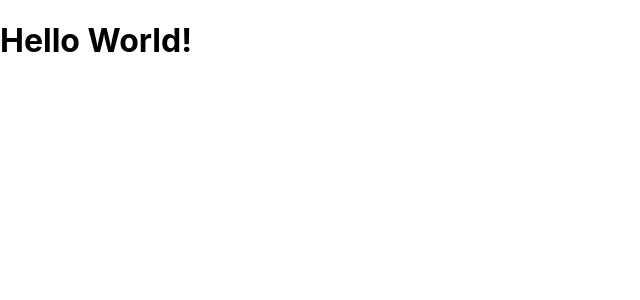
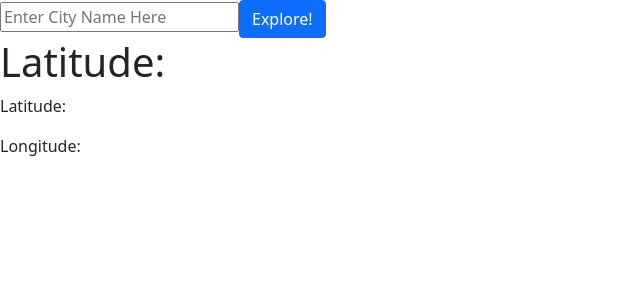
Before and after one commit to Twin-2/city-explorer, a React (Create React App) app: page / in a window 1280 px wide. Shown: the top 300 px of the page, without its empty margins (0-640 px from the left). Built offline with nearby package versions, Linux system fonts and the light colour scheme.

Commit message:
lat and lon working

```diff
--- a/package.json
+++ b/package.json
@@ -7,8 +7,10 @@
     "@testing-library/react": "^11.2.7",
     "@testing-library/user-event": "^12.8.3",
     "axios": "^0.21.1",
+    "bootstrap": "^5.0.2",
     "dotenv": "^8.2.0",
     "react": "^17.0.2",
+    "react-bootstrap": "^1.6.1",
     "react-dom": "^17.0.2",
     "react-scripts": "4.0.3",
     "web-vitals": "^1.1.2"
--- a/src/App.js
+++ b/src/App.js
@@ -1,11 +1,38 @@
+import axios from 'axios';
 import React from 'react';
+import {Button} from 'react-bootstrap';
+import 'bootstrap/dist/css/bootstrap.css';
+
 
 class App extends React.Component{
+  constructor(props){
+    super(props);
+    this.state = {
+      locationData: {},
+      formInput: ''
+    }
+  }
+
+    handleInput = (e) => {
+      e.preventDefault();
+      this.setState({formInput: e.target.value})
+    }
+
+    getLocation = async () => {
+      const API = `https://us1.locationiq.com/v1/search.php?key=${process.env.REACT_APP_ACCESS_KEY}&q=${this.state.formInput}&format=json`;
+      const response = await axios.get(API);
+      console.log(response.data)
+      this.setState({ locationData: response.data[0]})
+    }
 
   render(){
     return(
       <>
-      <h1>Hello World!</h1>
+      <input type="text" onChange={this.handleInput} placeholder='Enter City Name Here'></input>
+      <Button varient="primary" onClick={this.getLocation}>Explore!</Button>
+      <h1>Latitude: {this.state.locationData.display_name}</h1>
+      <p>Latitude: {this.state.locationData.lat}</p>
+      <p>Longitude: {this.state.locationData.lon}</p>
       </>
     )
   }
```
Also changed, not shown: 1 other file (tests, documents, lock files or other folders).
